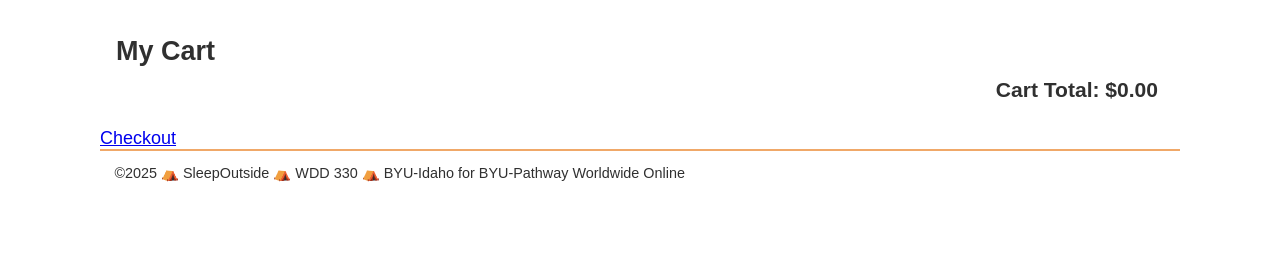
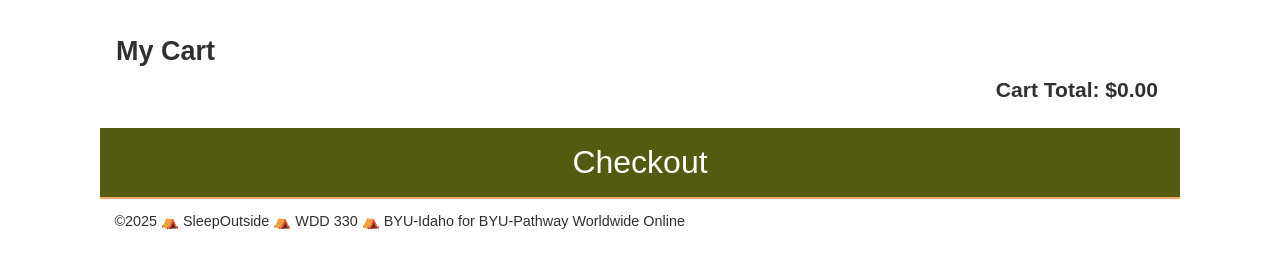
Before and after one commit to ldumlao1204/wdd330-teamwork, a website: page src/cart/index.html in a window 1280 px wide. Shown: the part 90-358 px from the top of the page. Drawn offline with Linux system fonts and the light colour scheme; files whose address does not match are found by name.

Commit message:
Fixed styling for cart checkout button

```diff
--- a/src/cart/index.html
+++ b/src/cart/index.html
@@ -56,7 +56,7 @@
         </ul>
       </section>
       <section class="checkout">
-        <a href="../checkout/index.html" class="btn btn--primary">Checkout</a>
+        <a id="checkout-button" class="button" href="../checkout/index.html">Checkout</a>
       </section>
     </main>
 
--- a/src/css/style.css
+++ b/src/css/style.css
@@ -113,6 +113,24 @@ button {
 
 .divider {
   border-bottom: 2px solid var(--primary-color);
+}
+
+.button {
+  text-decoration: none;
+  padding: 0.5em 2em;
+  background-color: var(--secondary-color);
+  color: white;
+  margin: auto;
+  display: block;
+  border: 0;
+  font-size: var(--large-font);
+  cursor: pointer;
+}
+
+#checkout-button {
+  width: 100%;
+  text-align: center;
+  font-size: 2rem;
 }
 
 /* End utility classes */
@@ -432,6 +450,12 @@ button {
     margin: auto;
   }
 
+  #checkout-button:hover {
+    background-color: var(--tertiary-color);
+    padding: 0.6em 2.5em;
+    transition: all 0.3s ease;
+  }
+
   .mission {
     font-size: 1.2em;
   }
```
